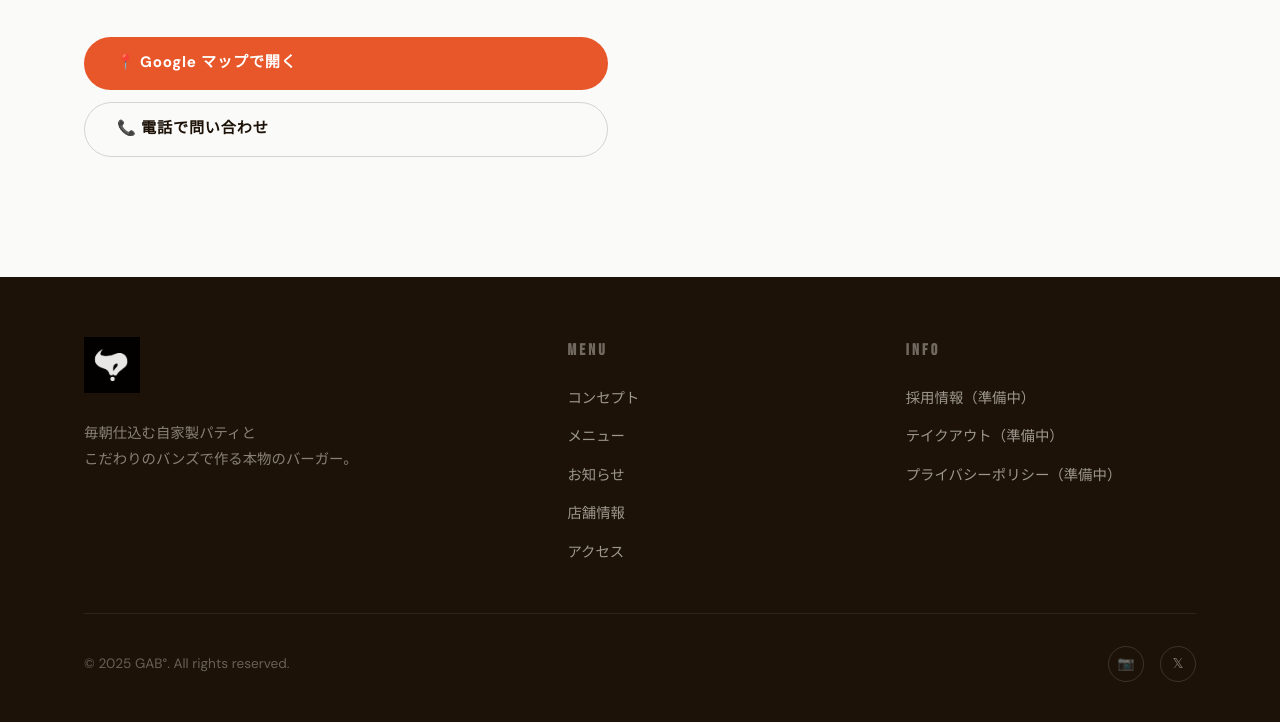
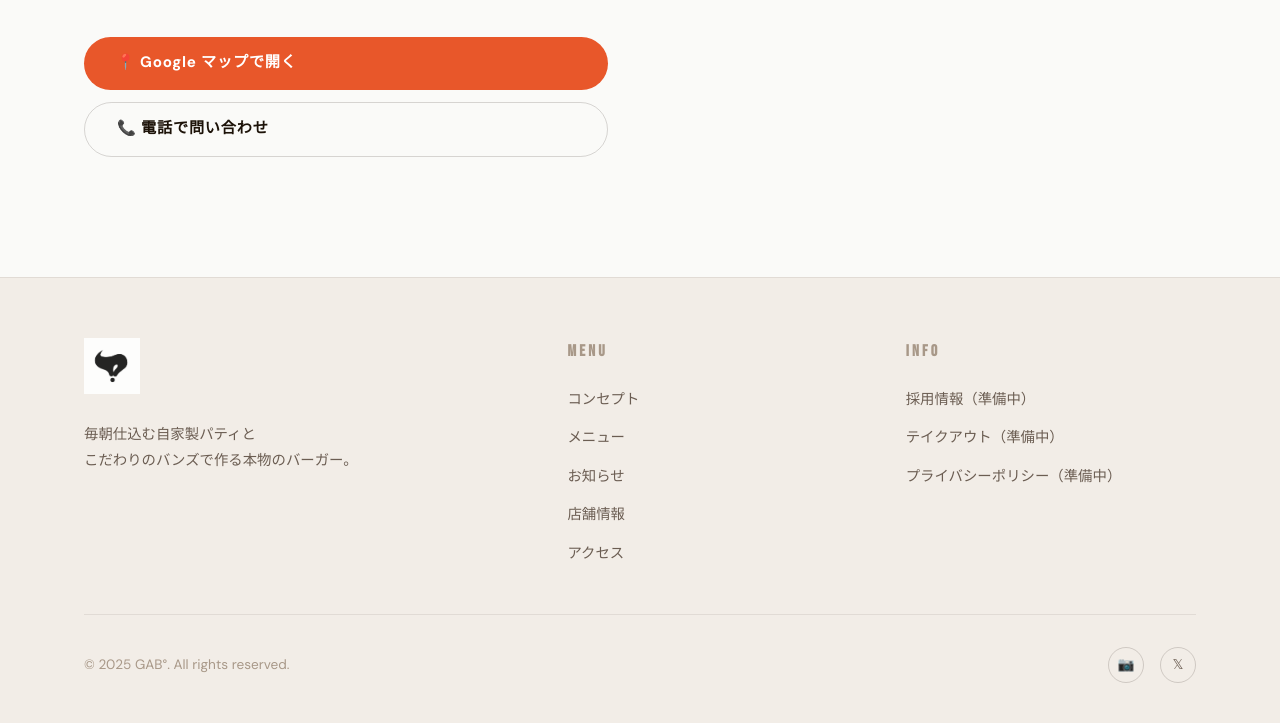
Before and after one commit to tianbianyoushu/gab-burger, a plain HTML site: page index.html in a window 1280 px wide. Shown: the part 4675-5398 px from the top of the page. Drawn offline with Linux system fonts and the light colour scheme.

Commit message:
Fix: make footer fully white/light (remove dark footer)
- Footer background: dark #1C1208 → warm beige var(--bg-2)
- Footer text: white/transparent → dark var(--text-2)
- Footer logo: remove invert() filter → black logo on light bg
- Footer links hover: white → accent red
- Footer border: white/8% → dark border variable
- All page sections now consistently white/light

Co-Authored-By: Claude Sonnet 4.6 <noreply@anthropic.com>

```diff
--- a/index.html
+++ b/index.html
@@ -640,12 +640,12 @@
     .sns-follow a:hover { color: var(--text); }
 
     /* ─────────────────────────────────────────────
-       フッター
+       フッター（白ベース）
     ───────────────────────────────────────────── */
     footer {
       padding: 60px 0 40px;
-      background: var(--bg-dark);
-      border-top: none;
+      background: var(--bg-2);
+      border-top: 1px solid var(--border);
     }
     .footer-inner {
       display: grid;
@@ -660,11 +660,11 @@
     .footer-brand .logo img {
       height: 56px;
       width: auto;
-      filter: invert(1);   /* フッターはダーク背景なので白抜き */
-      opacity: 0.9;
+      filter: none;   /* 白ベース背景なのでそのまま黒表示 */
+      opacity: 0.85;
     }
     .footer-brand p {
-      color: rgba(245,240,232,.5);
+      color: var(--text-2);
       font-size: .9rem;
       line-height: 1.8;
     }
@@ -672,7 +672,7 @@
       font-family: 'Bebas Neue', sans-serif;
       font-size: 1rem;
       letter-spacing: .2em;
-      color: rgba(245,240,232,.4);
+      color: var(--text-3);
       margin-bottom: 1.25rem;
     }
     .footer-col ul {
@@ -682,22 +682,22 @@
       gap: .7rem;
     }
     .footer-col ul li a {
-      color: rgba(245,240,232,.6);
+      color: var(--text-2);
       font-size: .9rem;
       transition: color .2s;
     }
-    .footer-col ul li a:hover { color: #fff; }
+    .footer-col ul li a:hover { color: var(--accent); }
     .footer-bottom {
       display: flex;
       align-items: center;
       justify-content: space-between;
       padding-top: 2rem;
-      border-top: 1px solid rgba(245,240,232,.08);
+      border-top: 1px solid var(--border);
       flex-wrap: wrap;
       gap: 1rem;
     }
     .footer-bottom p {
-      color: rgba(245,240,232,.35);
+      color: var(--text-3);
       font-size: .85rem;
     }
     .footer-sns {
@@ -707,12 +707,12 @@
     .footer-sns a {
       width: 36px;
       height: 36px;
-      border: 1px solid rgba(245,240,232,.15);
+      border: 1px solid var(--border-s);
       border-radius: 50%;
       display: flex;
       align-items: center;
       justify-content: center;
-      color: rgba(245,240,232,.5);
+      color: var(--text-2);
       font-size: .85rem;
       transition: all .2s;
     }
```
